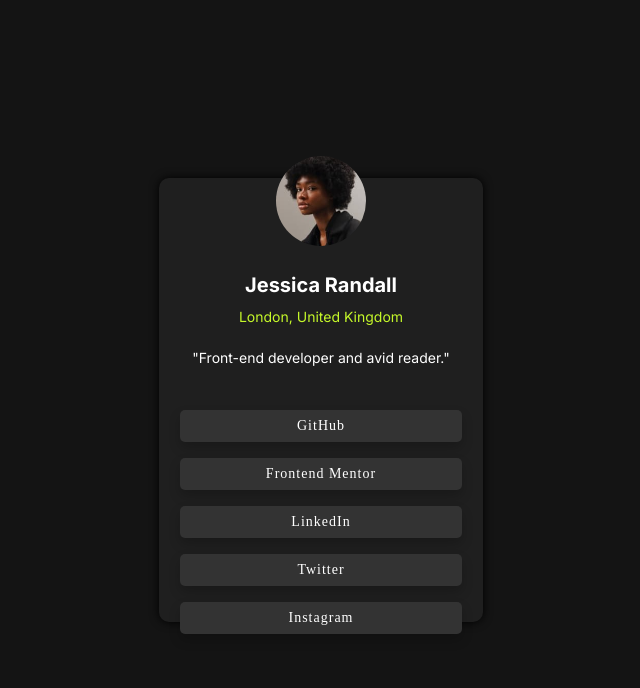
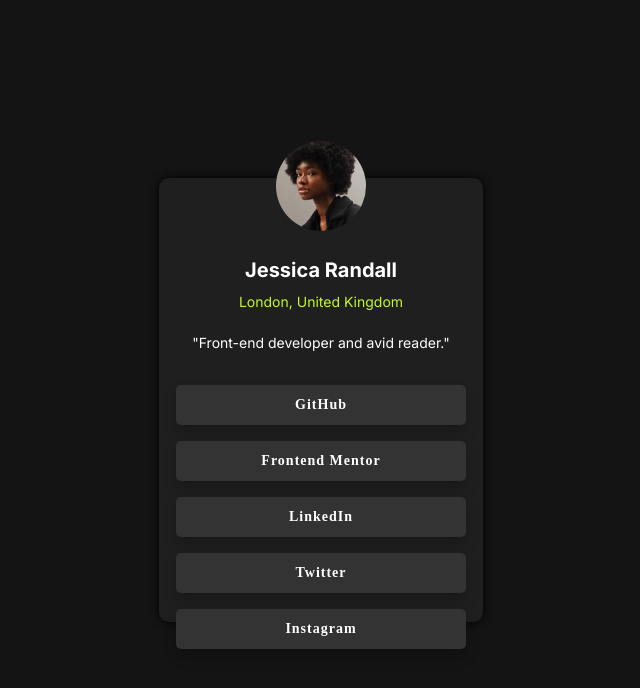
Before and after one commit to mabsattar/SocialLinks-Profile, a plain HTML site: page index.html in a window 1280 px wide. Shown: the whole page, without its empty margins (319-959 px from the left). Drawn offline with Linux system fonts and the light colour scheme.

Commit message:
added font-weight to buttons

```diff
--- a/style.css
+++ b/style.css
@@ -44,20 +44,22 @@ body {
   align-items: center;
   color: var(--White);
   background-color: var(--Greylight);
-  box-shadow: 0px 6px 12px rgba(0, 0, 0, 0.2);
+  box-shadow: 0px 8px 14px rgba(0, 0, 0, 0.2);
+  border: 4px solid transparent;
   border-radius: 5px;
   width: 250px;
   padding: 8px 16px;
   letter-spacing: 1px;
   text-decoration: none;
   font-size: 14px;
+  font-weight: 800;
   transition: background-color 0.3s ease;
 }
 
 .social-links {
   display: grid;
   gap: 1rem;
-  margin-top: 30px;
+  margin-top: 20px;
 }
 
 .button:hover,
```
